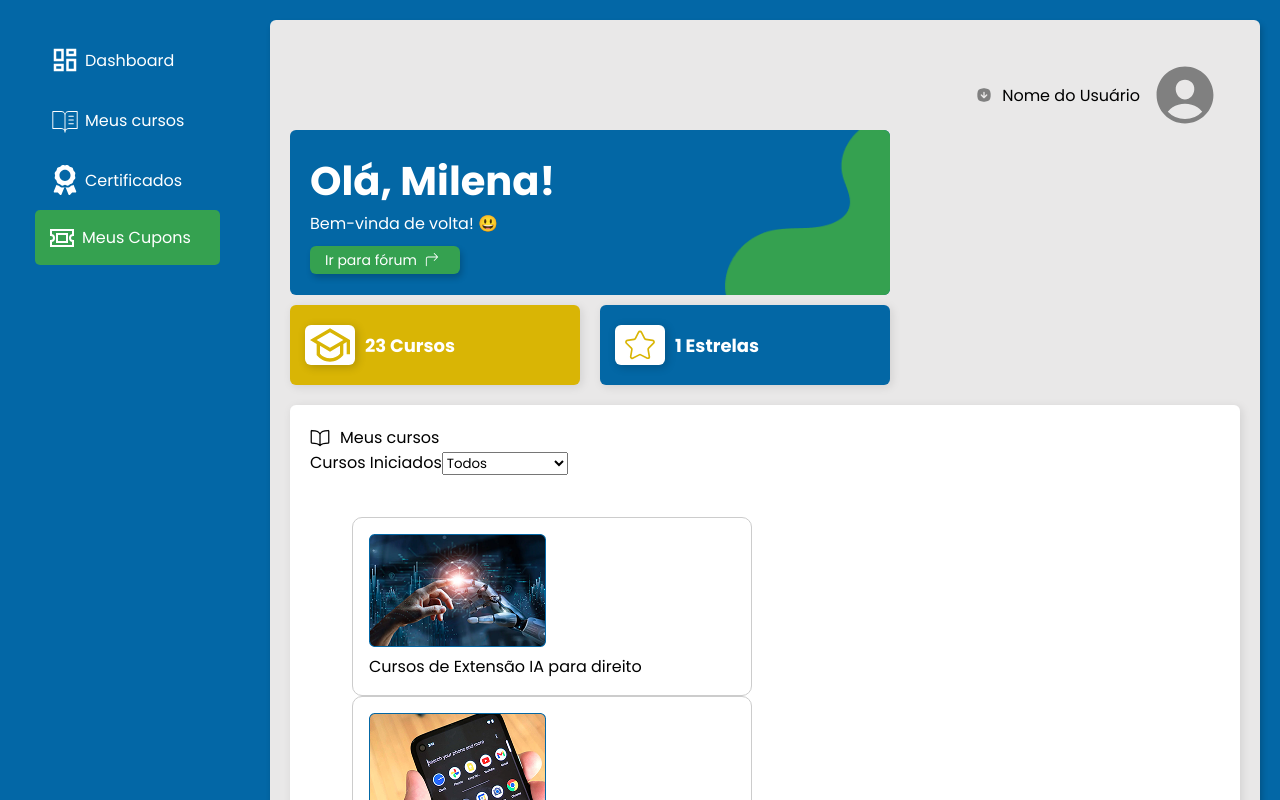
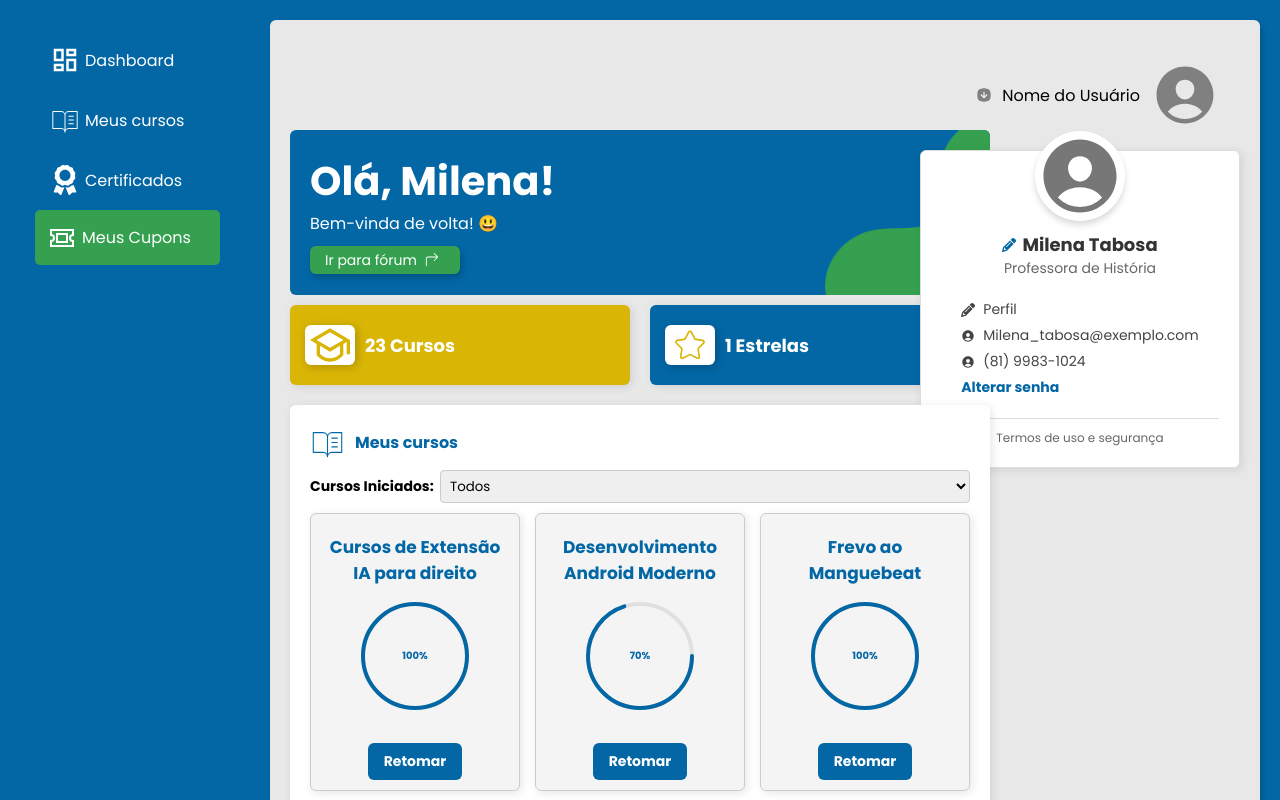
Before and after one commit to MiTabosa/Projeto-Desbrave, a React (Vite) app: page /dashboard in a window 1280 px wide. Shown: the top 800 px of the page. Built offline with nearby package versions, Linux system fonts and the light colour scheme.

Commit message:
atualizações de funcionalidade dashboard e implementações de componentes

```diff
--- a/src/App.jsx
+++ b/src/App.jsx
@@ -35,6 +35,7 @@ import GestForm from "./pages/GestCurso/Gestcurso";
 // import Mapa from './pages/Mapa/Mapa'
 import CuponsDashboard from './pages/Cupons/CuponsDashboard';
 import CuponsUsados from "./pages/Cupons/CuponsUsados";
+import MeusCursos from "./components/MeusCursos/MeusCursos";
 
 function App() {
   const [isLogged, setIsLogged] = useState(!!localStorage.getItem("user"));
@@ -65,6 +66,7 @@ function App() {
         <Route path="/forumChat" element={<ForumChat />} />
         <Route path="/cuponsDashboard" element={<CuponsDashboard/>}></Route>
         <Route path="/gestao" element={<GestForm />} />
+        <Route path="/meusCursos" element={<MeusCursos/>} />
 
 
       </Routes>
--- /dev/null
+++ b/src/components/ProgressCircle/ProgressCircle.jsx
@@ -0,0 +1,47 @@
+const ProgressCircle = ({ percent }) => {
+  const radius = 60;
+  const thickness = 4;
+  const normalized = radius - thickness * 2;
+  const circum = normalized * 2 * Math.PI;
+  const stroke = percent === 100 ? 0.1 : circum - (percent / 100) * circum;
+
+  return (
+    <svg height={radius * 2} width={radius * 2}>
+      {/*fundo */}
+      <circle
+        stroke="#e0e0e0"
+        fill="transparent"
+        strokeWidth={thickness}
+        r={normalized}
+        cx={radius}
+        cy={radius}
+      />
+      <circle
+        stroke="#0367A5"
+        fill="transparent"
+        strokeWidth={thickness}
+        strokeLinecap="round"
+        r={normalized}
+        cx={radius}
+        cy={radius}
+        strokeDasharray={circum}
+        strokeDashoffset={stroke}
+        style={{ transition: "stroke-dashoffset 0.5s ease-in-out" }}
+      />
+
+      <text
+        x="50%"
+        y="50%"
+        dominantBaseline={"middle"}
+        textAnchor="middle"
+        fontSize="10"
+        fontWeight="bold"
+        fill="#0367A5"
+      >
+        {percent}%
+      </text>
+    </svg>
+  );
+};
+
+export default ProgressCircle;
--- a/src/components/Sidebar/Sidebar.jsx
+++ b/src/components/Sidebar/Sidebar.jsx
@@ -12,10 +12,10 @@ export default function Sidebar({children}) {
       <div className="dashboard-container">
         <aside className="sidebar">
           <ul>
-          <li className="sidebar-item" onClick={() => navigate("/")}>
+          <li className="sidebar-item" onClick={() => navigate("/dashboard")}>
               <MdOutlineDashboard className="icon" /> <span>Dashboard</span>
             </li>
-            <li className="sidebar-item" onClick={() => navigate("/cursos")}>
+            <li className="sidebar-item" onClick={() => navigate("/MeusCursos")}>
             <PiBookOpenTextThin className="icon" /> <span>Meus cursos</span>
             </li>
             <li className="sidebar-item" onClick={() => navigate("/certificados")}>
--- a/src/pages/Dashboard/Dashboard.css
+++ b/src/pages/Dashboard/Dashboard.css
@@ -1,3 +1,13 @@
+.top-section {
+    display: flex;
+    justify-content: space-between;
+    align-items: flex-start;
+    width: 100%;
+    position: relative;
+    margin-bottom: 20px;
+}
+
+
 .Title-dashboard{
     margin: 0;
     font-size: 40px;
@@ -12,7 +22,7 @@
 
 .header-dashboard {
     position: relative;
-    width: 600px;
+    width: 700px;
     height: 165px;
     border-radius: 6px;
     background-color: #0367A5;
@@ -63,7 +73,7 @@
     align-items: center;
     justify-content: flex-start;
     gap: 10px;
-    width: 290px;
+    width: 340px;
     height: 80px;
     border-radius: 6px;
     padding: 10px 15px;
@@ -99,20 +109,224 @@
 
 
 .init-Courses {
-  background-color: #ffffff;
-  border-radius: 6px;
-  padding: 20px;
-  margin-top: 20px;
-  box-shadow: 2px 2px 10px rgba(0, 0, 0, 0.1);
+    flex: 3;
+    background-color: #ffffff;
+    border-radius: 6px;
+    padding: 20px;
+    box-shadow: 2px 2px 10px rgba(0, 0, 0, 0.1);
+    width: 700px;
+    height: auto;
+    display: flex;
+    flex-direction: column;
+
 }
 
 .header-courses {
     display: flex;
     align-items: center;
     gap: 10px;
-    font-size: 20px;
+    font-size: 35px;
+    font-weight: bold;
+    color: #0367A5;
+}
+
+.courses-paragraph {
+    color: #0367A5;
 }
 
 
+/* filtro */
 
-/* filtro */
+.filtro-container {
+    display: flex;
+    align-items: center;
+    justify-content: space-between;
+    margin: 10px 0;
+}
+
+.filtro-container label {
+    font-weight: bold;
+    font-size: 14px;
+}
+
+.filtro-container select {
+    padding: 5px;
+    border-radius: 4px;
+    border: 1px solid #ccc;
+    width: 530px;
+    outline: none;
+}
+
+/* cursos */
+
+.container-courses {
+    display: flex;
+    gap: 15px;
+    justify-content: center;
+
+
+}
+
+.curso-card {
+    background-color: #f4f4f4;
+    border-radius: 6px;
+    width: 200px;
+    padding: 10px;
+    text-align: center;
+    box-shadow: 2px 2px 10px rgba(0, 0, 0, 0.1);
+
+}
+
+.curso-img {
+    width: 100%;
+    height: 120px;
+}
+
+.curso-title {
+    font-weight: bold;
+    font-size: 17px;
+    color: #0367A5;
+    margin-top: 10px;
+    margin-bottom: 10px;
+}
+
+
+.progress {
+    width: 40px;
+    height: 40px;
+    border-radius: 50%;
+    background-color: #dbdbdb;
+    border: 4 solid #0367A5;
+    display: flex;
+    justify-content: center;
+    align-items: center;
+    font-weight: bold;
+    color: #0367A5;
+    font-size: 14px;
+
+}
+
+.button-curso {
+margin-top: 20px;
+display: flex;
+justify-content: center;
+align-items: center;
+}
+
+/* profile */
+
+.left-section {
+    flex: 3;
+    display: flex;
+    flex-direction: column;
+}
+
+.container-profile {
+        width: 320px;
+        height: auto; /* Remove altura fixa para evitar espaços desnecessários */
+        background: white;
+        border-radius: 6px;
+        padding: 20px;
+        box-shadow: 2px 2px 10px rgba(0, 0, 0, 0.1);
+        text-align: center;
+        display: flex;
+        flex-direction: column;
+        align-items: center; /* Centraliza os elementos */
+        border: 1px solid #ddd;
+        position: absolute; /* Alterado para manter alinhado com os outros elementos */
+        top: 0;
+        right: 0;
+}
+
+
+.content-wrap {
+    display: flex;
+    flex-direction: column;
+    width: 100%;
+    margin-top: 0;
+    position: relative;
+    z-index: 1;
+}
+.perfil-banner {
+    width: 90px;
+    height: 90px;
+    background: white;
+    border-radius: 50%;
+    display: flex;
+    justify-content: center;
+    align-items: center;
+    position: relative;
+    margin-top: -40px; /* Ajusta para sobrepor melhor */
+    box-shadow: 0px 4px 6px rgba(0, 0, 0, 0.15);
+}
+
+.img-profile {
+    font-size: 90px;
+    color: #777;
+
+}
+
+.profile-title {
+    font-size: 18px;
+    color: #333;
+    font-weight: bold;
+    display: flex;
+    align-items: center;
+    gap: 6px;
+    margin-top: 10px;
+}
+
+.profile-title svg {
+    font-size: 14px;
+    color: #0367A5;
+    cursor: pointer;
+}
+
+.profile-subtitle {
+    color: #666;
+    font-size: 14px;
+    margin-bottom: 15px;
+}
+
+.info {
+    width: 100%;
+    display: flex;
+    flex-direction: column;
+    align-items: center;
+    margin-top: 10px;
+    padding-top: 10px;
+    border-top: 1px solid #ddd; /* Linha separadora */
+}
+
+.profile-info p {
+    font-size: 14px;
+    color: #444;
+    display: flex;
+    align-items: center;
+    gap: 8px;
+    margin: 5px 0;
+}
+
+.profile-info a {
+    text-decoration: none;
+    color: #0367A5;
+    font-weight: bold;
+}
+
+.profile-terms {
+    margin-top: 15px;
+    padding-top: 10px;
+    width: 100%;
+    text-align: center;
+    border-top: 1px solid #ddd;
+}
+
+.profile-terms a{
+    text-decoration: none;
+    color: #666;
+    font-size: 12px;
+    display: flex;
+    align-items: center;
+    justify-content: center;
+    gap: 6px;
+}
--- a/src/pages/Dashboard/Dashboard.jsx
+++ b/src/pages/Dashboard/Dashboard.jsx
@@ -1,20 +1,22 @@
+import { useState } from "react";
 import { useNavigate } from "react-router-dom";
+import "./Dashboard.css";
 import BottomDashboard from "../../components/BottomDashboard/BottomDashboard";
-import "./Dashboard.css";
+import Sidebar from "../../components/Sidebar/Sidebar";
+import NavbarDashboard from "../../components/NavbarDashboard/NavbarDashboard";
+import Button from "../../components/Button/Button";
+import ProgressCircle from "../../components/ProgressCircle/ProgressCircle";
+
+// fotos
 import elementoVerde from "../../assets/elemento-verde.png";
+
+// icons
 import { BsArrow90DegRight } from "react-icons/bs";
-import { useState } from "react";
 import { RiGraduationCapLine } from "react-icons/ri";
+import { PiBookOpenTextThin } from "react-icons/pi";
 import { CiStar } from "react-icons/ci";
-import { IoBookOutline } from "react-icons/io5";
-import imageIA from "../../assets/image-ia.png";
-import imageTelefone from "../../assets/image-telefone.png";
-import imageCultural from "../../assets/imagem-cultural.png";
+import { FaPencil } from "react-icons/fa6";
 import { IoPersonCircle } from "react-icons/io5";
-import Sidebar from "../../components/Sidebar/Sidebar";
-import NavbarDashboard from  "../../components/NavbarDashboard/NavbarDashboard";
-import ElementoCursos from "../../assets/elemento-cursos.png";
-
 
 const Dashboard = () => {
   const navigate = useNavigate();
@@ -31,19 +33,24 @@ const Dashboard = () => {
       id: 1,
       titulo: "Cursos de Extensão IA para direito",
       status: "andamento",
-      imagem: imageIA
+      progresso: 100,
     },
-    { id: 2,
+    {
+      id: 2,
       titulo: "Desenvolvimento Android Moderno",
       status: "andamento",
-        imagem: imageTelefone
+      progresso: 70,
     },
-    { id: 3,
+    {
+      id: 3,
       titulo: "Frevo ao Manguebeat",
       status: "concluido",
-      imagem: imageCultural
+      progresso: 100,
+
     },
   ];
+
+  // tentei implementar a porcentagem mais falhou
 
   const cursosFiltrados = cursos.filter(
     (curso) => filtro === "todos" || curso.status === filtro
@@ -53,35 +60,64 @@ const Dashboard = () => {
 <div className="container-dashboard">
   <Sidebar>
     <BottomDashboard>
-     <NavbarDashboard/>
+      <NavbarDashboard />
+
+      {/* Seção Topo - Cabeçalho + Info + Perfil */}
+      <div className="top-section">
+        <div className="left-section">
           <div className="header-dashboard">
             <h2 className="Title-dashboard">Olá, Milena!</h2>
             <p className="paragraf-dashboard">Bem-vinda de volta! 😃</p>
             <img src={elementoVerde} alt="elemento verde" />
             <button className="forum-button" onClick={() => navigate("/forum")}>
-            Ir para fórum
-            <BsArrow90DegRight />
+              Ir para fórum <BsArrow90DegRight />
             </button>
           </div>
+
           <div className="info-general">
             <div className="info-card-courses">
-            <RiGraduationCapLine  className="icon-curse"/>
+              <RiGraduationCapLine className="icon-curse" />
               <p>{infoGeral.cursos} Cursos</p>
             </div>
             <div className="info-card-star">
-            <CiStar className="icon-star"/>
+              <CiStar className="icon-star" />
               <p>{infoGeral.estrelas} Estrelas</p>
             </div>
           </div>
+        </div>
 
-        {/* cursos */}
+        {/* Área de Informações do Usuário */}
+        <div className="container-profile">
+    <div className="perfil-banner">
+        <IoPersonCircle className="img-profile" />
+    </div>
+    <h2 className="profile-title"><FaPencil /> Milena Tabosa</h2>
+    <p className="profile-subtitle">Professora de História</p>
+
+    <div className="profile-info">
+        <p><FaPencil /> Perfil</p>
+        <p><IoPersonCircle /> Milena_tabosa@exemplo.com</p>
+        <p><IoPersonCircle /> (81) 9983-1024</p>
+        <p><a href="#">Alterar senha</a></p>
+    </div>
+
+    <div className="profile-terms">
+        <a href="#">
+            Termos de uso e segurança
+        </a>
+    </div>
+</div>
+</div>
+      {/* Cursos devem continuar logo abaixo da seção do topo */}
+      <div className="content-wrap">
         <div className="init-Courses">
           <div className="header-courses">
-          <IoBookOutline />
-          <p>Meus cursos</p>
+            <PiBookOpenTextThin className="header-book" />
+            <p className="courses-paragraph">Meus cursos</p>
           </div>
+
           <div className="filtro-container">
-            <label htmlFor="filtro">Cursos Iniciados</label>
+            <label htmlFor="filtro">Cursos Iniciados:</label>
             <select
               id="filtro"
               value={filtro}
@@ -93,47 +129,26 @@ const Dashboard = () => {
             </select>
           </div>
 
-            <div className="cursos-container">
+          <div className="container-courses">
             {cursosFiltrados.map((curso) => (
-                <div key={curso.id}
-                 className="curso-card">
-                  <img src={curso.imagem} alt={curso.titulo} className="curso-img" />
-                    <p>{curso.titulo}</p>
+              <div key={curso.id} className="curso-card">
+                <p className="curso-title">{curso.titulo}</p>
+                <ProgressCircle percent={curso.progresso} />
+                <div className="button-curso">
+                  <Button
+                    text="Retomar"
+                    color="#0367A5"
+                    size="small"
+                    onClick={() => navigate("/curso")}
+                  />
+                </div>
               </div>
             ))}
           </div>
         </div>
-
-       <div className="container-profile">
-          <div className="perfil-banner">
-         <IoPersonCircle/>
       </div>
-
-             <div className="perfil-info">
-             <h2>Milena Tabosa</h2>
-             <p>Professora de história</p>
-             </div>
-
-             <div className="perfil-detalhes">
-             <div className="perfil-item">
-              Milena_tabosa@exemplo.com
-             </div>
-             <div className="perfil-item">
-             (81) 9983-1024
-             </div>
-             <div className="perfil-item alterar-senha">
-             <a href="#">Alterar Senha</a>
-             </div>
-             <div className="perfil-termos">
-              <a href="#">Termos de uso e segurança</a>
-             </div>
-             </div>
-
-            </div>
-
     </BottomDashboard>
   </Sidebar>
-
 </div>
   );
 };
--- a/src/pages/GestCurso/Gestcurso.jsx
+++ b/src/pages/GestCurso/Gestcurso.jsx
@@ -1,5 +1,5 @@
 import { useState } from 'react';
-import data from './data/cursos.json';
+// import data from './data/cursos.json';
 import './GestCurso.css';
 
 const GestForm = () => {
```
Also changed, not shown: src/components/MeusCursos/MeusCursos.jsx (added, +20 -0 lines), src/components/MeusCursos/MeusCursos.css (added). Lines whose indentation alone changed are shown as unchanged.
